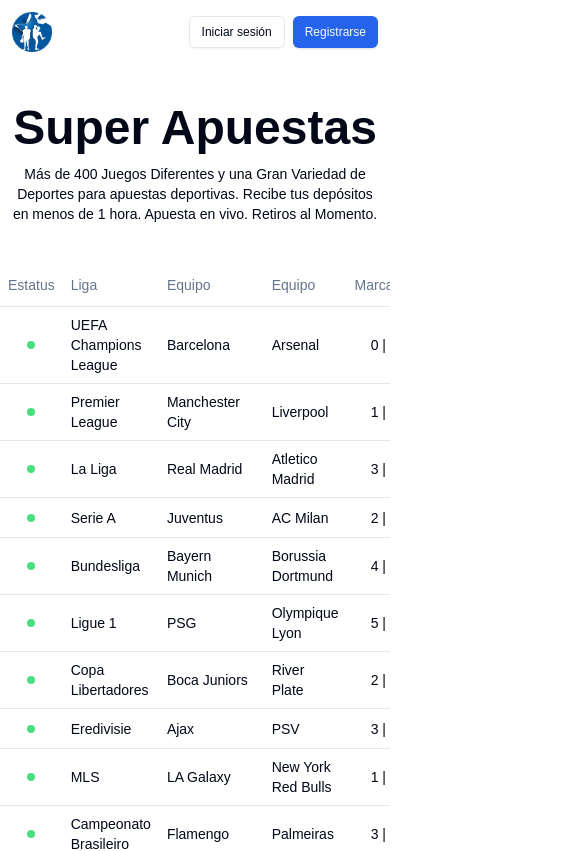
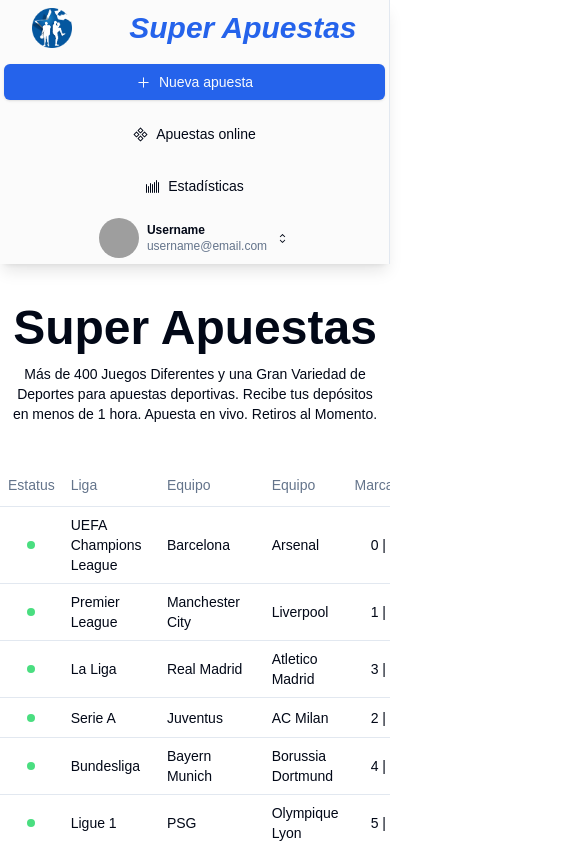
Before and after one commit to No-Country-simulation/c21-02-ft-java-react, a Next.js app in the folder frontend/: page / in a window 390 px wide. Shown: the top 851 px of the page, 585 px wide, since content can reach past the window. Built offline with nearby package versions, Linux system fonts and the light colour scheme; grey boxes are pictures that could not be loaded.

Commit message:
style: reworked navbar and homepage for both desktop and mobile devices

```diff
--- a/frontend/app/layout.tsx
+++ b/frontend/app/layout.tsx
@@ -32,8 +32,7 @@
       >
         <ThemeProvider
           attribute="class"
-          defaultTheme="light"
-          enableSystem
+          enableSystem={true}
           disableTransitionOnChange
         >
           {children}
--- a/frontend/app/page.tsx
+++ b/frontend/app/page.tsx
@@ -1,5 +1,6 @@
 import Footer from "@/components/footer/footer";
 import Homepage from "@/components/homepage/homepage";
+import HeaderAuthenticated from "@/components/navbars/authenticated/header-authenticated";
 import NavbarAuthenticated from "@/components/navbars/authenticated/navbar-authenticated";
 import NavbarNotAuthenticated from "@/components/navbars/not-authenticated/navbar-not-authenticated";
 
@@ -14,9 +15,8 @@
 
   return (
     <>
+      {session ? <HeaderAuthenticated /> : <NavbarNotAuthenticated />}
       <div className="flex flex-col">
-        {!session ? <NavbarAuthenticated /> : <NavbarNotAuthenticated />}
-
         {/* last bets */}
         <Homepage className="grow" />
         <Footer />
--- a/frontend/components/homepage/homepage.tsx
+++ b/frontend/components/homepage/homepage.tsx
@@ -40,7 +40,7 @@
             <div className="text-center font-black text-4xl mb-3">
               Elije un evento
             </div>
-            <div className="flex justify-center items-center max-w-5xl mx-auto">
+            <div className="flex max-md:flex-col max-md:flex-wrap justify-center items-center max-md:w-screen md:max-w-5xl mx-auto">
               <Slide direction="left" triggerOnce>
                 <div className="p-3">
                   <Image
@@ -48,11 +48,10 @@
                     alt=""
                     width={450}
                     height={450}
-                    className="object-scale-down size-[500px] hover:-translate-y-10 animation duration-200 hover:cursor-pointer"
+                    className="object-scale-down max-md:w-screen md:size-[500px] hover:-translate-y-10 animation duration-200 hover:cursor-pointer"
                   />
-                  <p className="text-3xl">Disfruta lo mejor de las ligas</p>
-                  <p className="text-6xl font-bold">EUROPEAS</p>
-                  <p className="text-xl">
+                  <p className="md:text-3xl">Disfruta lo mejor de las ligas <span className="md:text-6xl font-bold">EUROPEAS</span></p>
+                  <p className="md:text-xl">
                     <span className="font-bold">¡Celebra cada gol </span>de tu
                     equipo favorito!
                   </p>
@@ -66,14 +65,14 @@
                     alt=""
                     width={450}
                     height={450}
-                    className="object-scale-down size-[500px] hover:-translate-y-10 animation duration-200 hover:cursor-pointer"
+                    className="object-scale-down max-md:w-screen md:size-[500px] hover:-translate-y-10 animation duration-200 hover:cursor-pointer"
                   />
 
-                  <p className="text-3xl text-end">
+                  <p className="md:text-3xl md:text-end">
                     Juegos de mesa espeluznantes
+                    <span className="md:text-6xl font-bold md:text-end"> BLACKJACK</span>
                   </p>
-                  <p className="text-6xl font-bold text-end">BLACKJACK</p>
-                  <p className="text-xl text-end">
+                  <p className="md:text-xl md:text-end">
                     <span className="font-bold">¿Te atreves a jugar? </span>
                   </p>
                 </div>
@@ -85,9 +84,9 @@
         <Fade triggerOnce>
           <section className="min-h-screen bg-muted py-20 flex items-center justify-center">
             <Zoom triggerOnce>
-              <div className="flex flex-col items-center justify-center">
+              <div className="flex flex-col items-center justify-center gap-4">
                 <div className="text-center font-black text-4xl mb-3">
-                  ¿Porque Super Apuestas?
+                  ¿Por qué Super Apuestas?
                 </div>
                 <div className="border-4 border-muted-foreground rounded-full size-40 flex items-center justify-center my-3">
                   <span className="font-bold text-5xl italic text-muted-foreground">
@@ -95,13 +94,13 @@
                   </span>
                 </div>
 
-                <div className="text-3xl italic font-medium text-muted-foreground/90">
+                <div className="max-md:text-center text-3xl italic font-medium text-muted-foreground/90">
                   +20 AÑOS DE TRAYECTORIA
                 </div>
                 <div className="text-xl font-medium text-muted-foreground/60">
                   Lideres en Latinoamérica
                 </div>
-                <div className="font-medium">
+                <div className="font-medium max-md:text-center">
                   Super Apuestas ha logrado consolidarse como una de las
                   compañías más fiables y legítimas de la industria.
                 </div>
@@ -111,7 +110,7 @@
         </Fade>
 
         <Fade triggerOnce>
-          <section className="min-h-screen flex gap-10 items-center justify-center px-10">
+          <section className="max-md:flex-wrap min-h-screen flex items-center justify-center px-10 max-md:mb-8">
             <Image
               src={"/img-u-phone-credit-card.png"}
               alt=""
@@ -132,7 +131,7 @@
                   <span className="font-bold">Cajero en Línea</span>
                 </div>
 
-                <div className="flex gap-2 mt-10 justify-center">
+                <div className="max-lg:flex-wrap flex gap-2 mt-10 justify-center">
                   <Image
                     src={"/logo-payment-visa.svg"}
                     alt=""
@@ -170,7 +169,7 @@
                   />
                 </div>
 
-                <div className="flex mt-10 gap-3 justify-center">
+                <div className="max-lg:flex-wrap flex mt-10 gap-3 justify-center">
                   <div>
                     <Image
                       src={"/icon-payment-kiosk.svg"}
@@ -180,7 +179,7 @@
                     />
                     <div className="text-center mt-3">
                       <p className="text-sm">Tiendas de </p>
-                      <p>Conveniencia</p>
+                      <p className="font-semibold">Conveniencia</p>
                     </div>
                   </div>
 
@@ -204,8 +203,8 @@
                       height={180}
                     />
                     <div className="text-center mt-3">
-                      <p className="text-sm">Transferencia </p>
-                      <p>Bancaria</p>
+                      <p className="text-sm">Transferencia</p>
+                      <p className="font-semibold">Bancaria</p>
                     </div>
                   </div>
 
@@ -217,8 +216,8 @@
                       height={180}
                     />
                     <div className="text-center mt-3">
-                      <p className="text-sm">Tarjetas </p>
-                      <p>Propagadas</p>
+                      <p className="text-sm">Tarjetas</p>
+                      <p className="font-semibold">Propagadas</p>
                     </div>
                   </div>
                 </div>
--- /dev/null
+++ b/frontend/components/navbars/authenticated/header-authenticated.tsx
@@ -0,0 +1,146 @@
+"use client";
+import Logo from "@/components/logo/logo";
+import { Button } from "@/components/ui/button";
+import {
+    BarChartIcon,
+    CaretSortIcon,
+    Component1Icon,
+    PlusIcon,
+} from "@radix-ui/react-icons";
+import {
+    Tooltip,
+    TooltipContent,
+    TooltipProvider,
+    TooltipTrigger,
+} from "@/components/ui/tooltip";
+import {
+    DropdownMenu,
+    DropdownMenuContent,
+    DropdownMenuItem,
+    DropdownMenuTrigger,
+} from "@/components/ui/dropdown-menu";
+import { Avatar, AvatarFallback, AvatarImage } from "@/components/ui/avatar";
+import { useRouter } from "next/navigation";
+import { useState, useEffect } from "react";
+
+export default function HeaderAuthenticated() {
+
+    const username:string = "Username"
+    const email:string = "username@email.com"
+
+    const router = useRouter();
+
+    const [isHidden, setIsHidden] = useState(false);
+    let lastScrollTop = 0;
+
+    const handleScroll = () => {
+        const scrollTop = document.documentElement.scrollTop || document.body.scrollTop;
+
+        if (scrollTop > lastScrollTop) {
+            setIsHidden(true); // Ocultar header al hacer scroll hacia abajo
+        } else {
+            setIsHidden(false); // Mostrar header al hacer scroll hacia arriba
+        }
+        lastScrollTop = scrollTop;
+    };
+
+    useEffect(() => {
+        window.addEventListener('scroll', handleScroll);
+        return () => {
+            window.removeEventListener('scroll', handleScroll);
+        };
+    }, []);
+
+    return (
+        <>
+            <div
+                className={`bg-neutral-100/45
+                    dark:bg-neutral-950/45
+                    sticky top-0
+                    backdrop-blur-xl
+                    max-md:flex-wrap
+                    max-md:flex-col
+                    md:w-full
+                    px-1 py-2
+                    flex flex-row
+                    md:justify-between
+                    max-md:gap-4
+                    border-r
+                    hover:shadow-lg
+                    transition duration-500
+                    z-10
+                    ${isHidden ? '-translate-y-full' : ''}`}
+            >
+                <TooltipProvider delayDuration={300}>
+                    <div className="flex flex-row lg:gap-4 justify-between max-md:justify-around max-md:items-center">
+                        <Logo className="md:mx-auto" />
+                        <div
+                            className="text-3xl text-primary font-semibold italic md:max-lg:hidden"
+                        >
+                            Super Apuestas
+                        </div>
+                    </div>
+
+                    <div className="flex flex-row max-md:flex-wrap items-center justify-start md:gap-2 max-md:gap-4">
+                        <>
+                            <Button
+                                className="flex gap-2 w-full"
+                                onClick={() => router.push("nueva-apuesta")}
+                            >
+                                <PlusIcon />
+                                Nueva apuesta
+                            </Button>
+
+                            <Button
+                                className="flex gap-2 w-full md:justify-start"
+                                variant={"ghost"}
+                                onClick={() => router.push("apuestas")}
+                            >
+                                <Component1Icon />
+                                Apuestas online
+                            </Button>
+
+                            <Button
+                                className="flex gap-2 w-full md:justify-start"
+                                variant={"ghost"}
+                                onClick={() => router.push("estadisticas")}
+                            >
+                                <BarChartIcon />
+                                Estadísticas
+                            </Button>
+                        </>
+                    </div>
+
+                    <div className="flex flex-col justify-center items-center gap-2 max-md:w-full">
+                        <>
+                            <DropdownMenu>
+                                <DropdownMenuTrigger asChild>
+                                    <Button variant={"ghost"} className="p-1">
+                                        <div className="flex gap-2 items-center justify-between">
+                                            <Avatar className="hover:cursor-pointer">
+                                                <AvatarImage src="https://avatars.githubusercontent.com/u/119996547?s=96&v=4" />
+                                                <AvatarFallback>CN</AvatarFallback>
+                                            </Avatar>
+                                            <div className="text-xs grow text-start">
+                                                <p className="font-bold">{username}</p>
+                                                <p className="text-muted-foreground">
+                                                    {email}
+                                                </p>
+                                            </div>
+                                            <CaretSortIcon />
+                                        </div>
+                                    </Button>
+                                </DropdownMenuTrigger>
+                                <DropdownMenuContent>
+                                    <DropdownMenuItem>Mi cuenta</DropdownMenuItem>
+                                    <DropdownMenuItem>Métodos de pago</DropdownMenuItem>
+                                    <DropdownMenuItem>Preferencias</DropdownMenuItem>
+                                </DropdownMenuContent>
+                            </DropdownMenu>
+                        </>
+                    </div>
+                </TooltipProvider>
+            </div>
+        </>
+    );
+}
```
Also changed, not shown: frontend/app/registro/page.tsx (+10 -10 lines).
